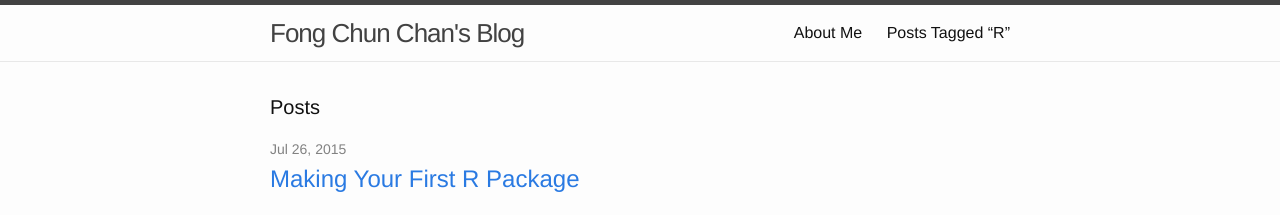
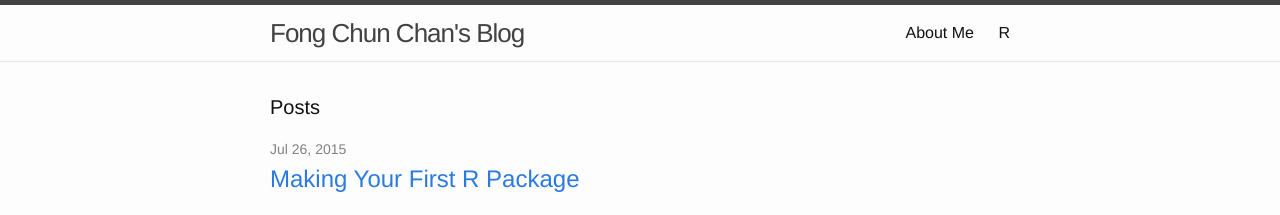
Before and after one commit to tinyheero/tinyheero.github.io, a Jekyll site: the page built from index.html, in a window 1280 px wide. Shown: the top 215 px of the page. Built offline with Jekyll 4.4.1, drawn with Linux system fonts in a browser that asks for light colours; Markdown is read by kramdown in place of the engine named in the settings.

Commit message:
Formatting Display of Tags

```diff
--- a/_layouts/tag_index.html
+++ b/_layouts/tag_index.html
@@ -1,7 +1,7 @@
 ---
 layout: default
 ---
-<h2 class="post_title">{{page.title}}</h2>
+<h2 class="post_title">Posts Tagged {{page.title}}</h2>
 <ul>
   {% for post in site.posts %}
   {% for tag in post.tags %}
--- a/_plugins/_tag_gen.rb
+++ b/_plugins/_tag_gen.rb
@@ -8,8 +8,8 @@ module Jekyll
       self.process(@name)
       self.read_yaml(File.join(base, '_layouts'), 'tag_index.html')
       self.data['tag'] = tag
-      tag_title_prefix = site.config['tag_title_prefix'] || 'Posts Tagged &ldquo;'
-      tag_title_suffix = site.config['tag_title_suffix'] || '&rdquo;'
+      tag_title_prefix = site.config['tag_title_prefix']
+      tag_title_suffix = site.config['tag_title_suffix']
       self.data['title'] = "#{tag_title_prefix}#{tag}#{tag_title_suffix}"
     end
   end
```
Also changed, not shown: _drafts/dplyr_nse.md (+9 -0 lines), _drafts/making-patient-gene-mutation-matrices.md (+3 -0 lines).
